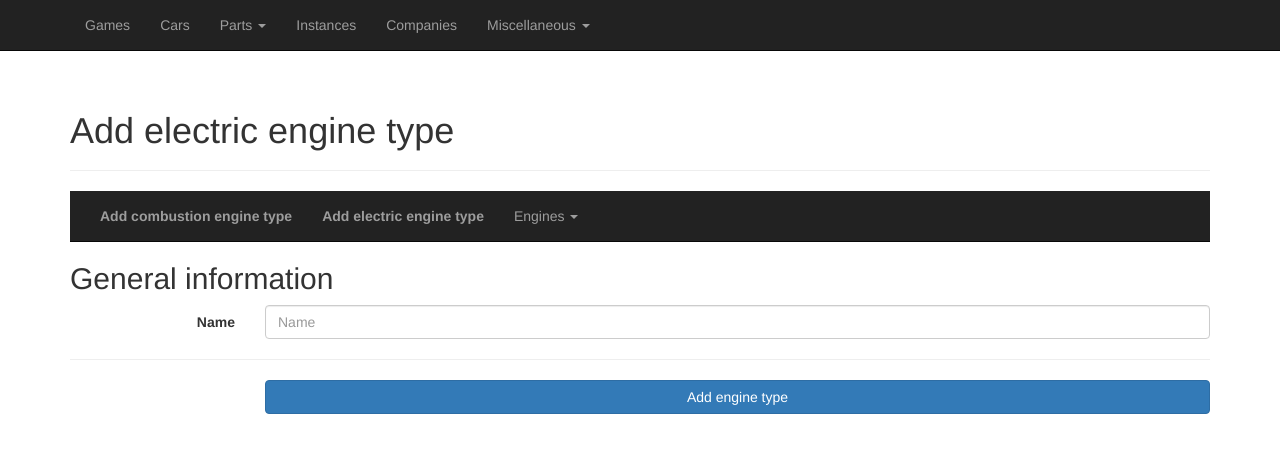
After one commit to PanVidla/car-database-v2, a Flask app: page /parts/engines/add-engine-type/electric in a window 1280 px wide. The commit adds this page. Shown: the top 453 px of the page. Run offline with Flask 2, Linux system fonts and the light colour scheme; parts of the project's set-up code (start-up, migrations or seed data) failed here and were passed over; some libraries are stand-ins or nearby versions.

Commit message:
Added all functionality for EngineType.

```diff
--- a/general/forms_parts.py
+++ b/general/forms_parts.py
@@ -102,3 +102,20 @@ class EngineElectricAddForm(EngineElectricForm):
 class EngineElectricEditForm(EngineElectricForm):
 
     submit = SubmitField("Edit electric engine")
+
+
+# Engine type
+class EngineTypeForm(FlaskForm):
+
+    # General
+    name = StringField("Name", validators=[DataRequired()])
+
+
+class EngineTypeAddForm(EngineTypeForm):
+
+    submit = SubmitField("Add engine type")
+
+
+class EngineTypeEditForm(EngineTypeForm):
+
+    submit = SubmitField("Edit engine type")
--- a/general/routes_parts.py
+++ b/general/routes_parts.py
@@ -2,9 +2,9 @@ from flask import render_template, flash, redirect, url_for
 
 from general import cardb, database
 from general.forms_parts import EngineCombustionAddForm, EngineElectricAddForm, EngineCombustionEditForm, \
-    EngineElectricEditForm
+    EngineElectricEditForm, EngineTypeAddForm, EngineTypeEditForm
 from general.models.part import Engine, create_combustion_engine_from_form, create_electric_engine_from_form, \
-    EngineCombustion, EngineElectric
+    EngineCombustion, EngineElectric, CombustionEngineType, ElectricEngineType
 
 
 # Engines overview
@@ -19,6 +19,32 @@ def overview_engines():
                            heading="All engines",
                            engines=engines,
                            viewing="engines")
+
+
+# Engines types (combustion) overview
+@cardb.route("/parts/engines/types/combustion", methods=['GET'])
+def overview_engine_types_combustion():
+
+    engine_types = CombustionEngineType.query.order_by(CombustionEngineType.name.asc()).all()
+
+    return render_template("parts_overview_engine_types_combustion.html",
+                           title="Engine types",
+                           heading="Combustion engine types",
+                           engine_types=engine_types,
+                           viewing="engine_types")
+
+
+# Engines types (electric) overview
+@cardb.route("/parts/engines/types/electric", methods=['GET'])
+def overview_engine_types_electric():
+
+    engine_types = ElectricEngineType.query.order_by(ElectricEngineType.name.asc()).all()
+
+    return render_template("parts_overview_engine_types_electric.html",
+                           title="Engine types",
+                           heading="Electric engine types",
+                           engine_types=engine_types,
+                           viewing="engine_types")
 
 
 # Add engine (combustion)
@@ -75,6 +101,62 @@ def add_engine_electric():
                            viewing="engines")
 
 
+# Add engine type (combustion)
+@cardb.route("/parts/engines/add-engine-type/combustion", methods=['GET', 'POST'])
+def add_engine_type_combustion():
+
+    form = EngineTypeAddForm()
+
+    if form.validate_on_submit():
+
+        new_engine_type = CombustionEngineType()
+        form.populate_obj(new_engine_type)
+
+        try:
+            database.session.add(new_engine_type)
+            database.session.commit()
+        except RuntimeError:
+            flash("There was a problem adding new engine type to the database.", "danger")
+            return redirect(url_for("add_engine_type_combustion"))
+
+        flash("The {} engine type has been successfully added to the database.".format(new_engine_type.name), "success")
+        return redirect(url_for("overview_engine_types_combustion"))
+
+    return render_template("parts_form_engine_type.html",
+                           title="Add engine type",
+                           heading="Add combustion engine type",
+                           form=form,
+                           viewing="engine_types")
+
+
+# Add engine type (electric)
+@cardb.route("/parts/engines/add-engine-type/electric", methods=['GET', 'POST'])
+def add_engine_type_electric():
+
+    form = EngineTypeAddForm()
+
+    if form.validate_on_submit():
+
+        new_engine_type = ElectricEngineType()
+        form.populate_obj(new_engine_type)
+
+        try:
+            database.session.add(new_engine_type)
+            database.session.commit()
+        except RuntimeError:
+            flash("There was a problem adding new engine type to the database.", "danger")
+            return redirect(url_for("add_engine_type_electric"))
+
+        flash("The {} engine type has been successfully added to the database.".format(new_engine_type.name), "success")
+        return redirect(url_for("overview_engine_types_electric"))
+
+    return render_template("parts_form_engine_type.html",
+                           title="Add engine type",
+                           heading="Add electric engine type",
+                           form=form,
+                           viewing="engine_types")
+
+
 # Edit engine (combustion)
 @cardb.route("/parts/engines/edit-engine/combustion/<id>", methods=['GET', 'POST'])
 def edit_engine_combustion(id):
@@ -129,6 +211,60 @@ def edit_engine_electric(id):
                            viewing="engines")
 
 
+# Edit engine type (combustion)
+@cardb.route("/parts/engines/edit-engine-type/combustion/<id>", methods=['GET', 'POST'])
+def edit_engine_type_combustion(id):
+
+    engine_type = CombustionEngineType.query.get(id)
+    form = EngineTypeEditForm(obj=engine_type)
+
+    if form.validate_on_submit():
+
+        form.populate_obj(engine_type)
+
+        try:
+            database.session.commit()
+        except RuntimeError:
+            flash("There was a problem editing {} engine type.".format(engine_type.name), "danger")
+            return redirect(url_for("edit_engine_type_combustion", id=engine_type.id))
+
+        flash("The engine type {} has been successfully edited.".format(engine_type.name), "success")
+        return redirect(url_for("detail_engine_type_combustion", id=engine_type.id))
+
+    return render_template("parts_form_engine_type.html",
+                           title="Edit engine type",
+                           heading="Edit combustion engine type",
+                           form=form,
+                           viewing="engines")
+
+
+# Edit engine type (electric)
+@cardb.route("/parts/engines/edit-engine-type/electric/<id>", methods=['GET', 'POST'])
+def edit_engine_type_electric(id):
+
+    engine_type = ElectricEngineType.query.get(id)
+    form = EngineTypeEditForm(obj=engine_type)
+
+    if form.validate_on_submit():
+
+        form.populate_obj(engine_type)
+
+        try:
+            database.session.commit()
+        except RuntimeError:
+            flash("There was a problem editing {} engine type.".format(engine_type.name), "danger")
+            return redirect(url_for("edit_engine_type_electric", id=engine_type.id))
+
+        flash("The engine type {} has been successfully edited.".format(engine_type.name), "success")
+        return redirect(url_for("detail_engine_type_electric", id=engine_type.id))
+
+    return render_template("parts_form_engine_type.html",
+                           title="Edit engine type",
+                           heading="Edit electric engine type",
+                           form=form,
+                           viewing="engines")
+
+
 # Delete engine
 @cardb.route("/parts/engines/delete-engine/<id>", methods=['GET', 'POST'])
 def delete_engine(id):
@@ -145,6 +281,42 @@ def delete_engine(id):
 
     flash("{} has been successfully deleted.".format(engine.name_display), "success")
     return redirect(url_for("overview_engines"))
+
+
+# Delete engine type (combustion)
+@cardb.route("/parts/engines/delete-engine-type/combustion/<id>", methods=['GET', 'POST'])
+def delete_engine_type_combustion(id):
+
+    engine_type = CombustionEngineType.query.get(id)
+
+    try:
+        database.session.delete(engine_type)
+        database.session.commit()
+
+    except RuntimeError:
+        flash("There was a problem with deleting the {} engine type.".format(engine_type.name), "danger")
+        return redirect(url_for("overview_engine_types_combustion", id=engine_type.id))
+
+    flash("The engine type {} has been successfully deleted.".format(engine_type.name), "success")
+    return redirect(url_for("overview_engine_types_combustion"))
+
+
+# Delete engine type (electric)
+@cardb.route("/parts/engines/delete-engine-type/electric/<id>", methods=['GET', 'POST'])
+def delete_engine_type_electric(id):
+
+    engine_type = ElectricEngineType.query.get(id)
+
+    try:
+        database.session.delete(engine_type)
+        database.session.commit()
+
+    except RuntimeError:
+        flash("There was a problem with deleting the {} engine type.".format(engine_type.name), "danger")
+        return redirect(url_for("overview_engine_types_electric", id=engine_type.id))
+
+    flash("The engine type {} has been successfully deleted.".format(engine_type.name), "success")
+    return redirect(url_for("overview_engine_types_electric"))
 
 
 # Engine detail (combustion)
@@ -171,3 +343,29 @@ def detail_engine_electric(id):
                            heading="{}".format(engine.name_display),
                            engine=engine,
                            viewing="engines")
+
+
+# Engine type detail (combustion)
+@cardb.route("/parts/engines/detail/engine-type/combustion/<id>", methods=['GET', 'POST'])
+def detail_engine_type_combustion(id):
+
+    engine_type = CombustionEngineType.query.get(id)
+
+    return render_template("parts_detail_engine_type_combustion.html",
+                           title="{}".format(engine_type.name),
+                           heading="{}".format(engine_type.name),
+                           engine_type=engine_type,
+                           viewing="engines")
+
+
+# Engine type detail (electric)
+@cardb.route("/parts/engines/detail/engine-type/electric/<id>", methods=['GET', 'POST'])
+def detail_engine_type_electric(id):
+
+    engine_type = ElectricEngineType.query.get(id)
+
+    return render_template("parts_detail_engine_type_electric.html",
+                           title="{}".format(engine_type.name),
+                           heading="{}".format(engine_type.name),
+                           engine_type=engine_type,
+                           viewing="engines")
--- a/general/templates/parts_base.html
+++ b/general/templates/parts_base.html
@@ -17,7 +17,19 @@
                         <li><a class="hover-underline-animation" href="{{ url_for('add_engine_combustion') }}"><strong>Add combustion engine</strong></a></li>
                         <li><a class="hover-underline-animation" href="{{ url_for('add_engine_electric') }}"><strong>Add electric engine</strong></a></li>
                         {% endif %}
-                        <li><a class="hover-underline-animation" href="{{ url_for('overview_engines') }}">Engines</a></li>
+                        {% if viewing == "engine_types" %}
+                        <li><a class="hover-underline-animation" href="{{ url_for('add_engine_type_combustion') }}"><strong>Add combustion engine type</strong></a></li>
+                        <li><a class="hover-underline-animation" href="{{ url_for('add_engine_type_electric') }}"><strong>Add electric engine type</strong></a></li>
+                        {% endif %}
+                        <li class="dropdown">
+                        <a href="{{ url_for('overview_engines') }}" class="dropdown-toggle" data-toggle="dropdown">Engines <b class="caret"></b></a>
+                        <ul class="dropdown-menu">
+                          <li><a href="{{ url_for('overview_engines') }}">All engines</a></li>
+                          <li role="presentation" class="divider"></li>
+                          <li><a href="{{ url_for('overview_engine_types_combustion') }}">Combustion engine types</a></li>
+                          <li><a href="{{ url_for('overview_engine_types_electric') }}">Electric engine types</a></li>
+                        </ul>
+                    </li>
                         {% if engine %}
                         <li class="active"><a href="#">{{ engine.name_display }}</a></li>
                         {% endif %}
--- /dev/null
+++ b/general/templates/parts_form_engine_type.html
@@ -0,0 +1,30 @@
+{% extends "parts_base.html" %}
+
+{% block parts_content %}
+
+    <div>
+        <form role="form" class="form-horizontal" method="post">
+
+        {{ form.hidden_tag() }}
+
+        <h2>General information</h2>
+        <div class="form-group">
+            <div>
+                <label class="col-sm-2 control-label">{{ form.name.label }}</label>
+                <div class="col-sm-10">
+                    {{ form.name(class_="form-control", placeholder="Name") }}
+                </div>
+            </div>
+        </div>
+
+        <hr>
+
+        <div class="form-group">
+            <div class="col-sm-offset-2 col-sm-10">
+              {{ form.submit(class_="btn btn-primary btn-block") }}
+            </div>
+        </div>
+    </form>
+    </div>
+
+{% endblock %}
```
Also changed, not shown: general/templates/parts_detail_engine_type_combustion.html (added, +56 -0 lines), general/templates/parts_detail_engine_type_electric.html (added, +56 -0 lines), general/templates/parts_overview_engine_types_combustion.html (added, +29 -0 lines), general/templates/parts_overview_engine_types_electric.html (added, +29 -0 lines).
